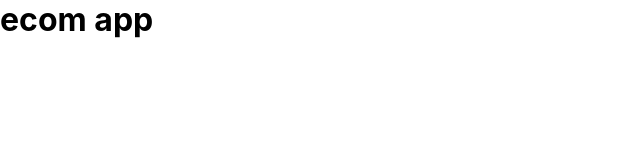
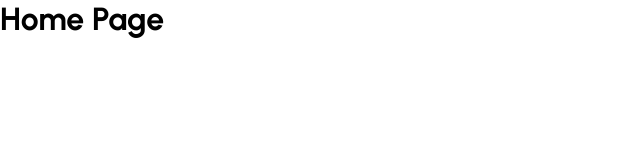
Before and after one commit to danielkissner00/eccomerce-app, a React (Create React App) app: page / in a window 1280 px wide. Shown: the top 160 px of the page, without its empty margins (0-640 px from the left). Built offline with nearby package versions, Linux system fonts and the light colour scheme.

Commit message:
removed bloat files and added pages folder and Home.js file

```diff
--- a/package.json
+++ b/package.json
@@ -9,6 +9,7 @@
     "react": "^17.0.2",
     "react-dom": "^17.0.2",
     "react-scripts": "4.0.3",
+    "styled-components": "^5.3.3",
     "web-vitals": "^1.1.2"
   },
   "scripts": {
--- a/public/index.html
+++ b/public/index.html
@@ -3,6 +3,12 @@
   <head>
     <meta charset="utf-8" />
     <link rel="icon" href="%PUBLIC_URL%/favicon.ico" />
+    <link rel="preconnect" href="https://fonts.googleapis.com" />
+    <link rel="preconnect" href="https://fonts.gstatic.com" crossorigin />
+    <link
+      href="https://fonts.googleapis.com/css2?family=Urbanist:ital,wght@0,100;0,200;0,300;0,400;0,500;0,600;0,700;0,800;0,900;1,100;1,200;1,300;1,400;1,500;1,600;1,700;1,800;1,900&display=swap"
+      rel="stylesheet"
+    />
     <meta name="viewport" content="width=device-width, initial-scale=1" />
     <meta name="theme-color" content="#000000" />
     <meta
--- a/src/App.css
+++ b/src/App.css
@@ -1,4 +1,5 @@
 * {
   margin: 0;
   padding: 0;
+  font-family: "Urbanist", sans-serif;
 }
--- a/src/App.js
+++ b/src/App.js
@@ -1,11 +1,8 @@
 import "./App.css";
+import Home from "./pages/Home";
 
 function App() {
-  return (
-    <div>
-      <h1>ecom app</h1>
-    </div>
-  );
+  return <Home />;
 }
 
 export default App;
--- /dev/null
+++ b/src/pages/Home.js
@@ -0,0 +1,7 @@
+import React from "react";
+
+const Home = () => {
+  return <h1>Home Page</h1>;
+};
+
+export default Home;
```
Also changed, not shown: 1 other file (tests, documents, lock files or other folders).
